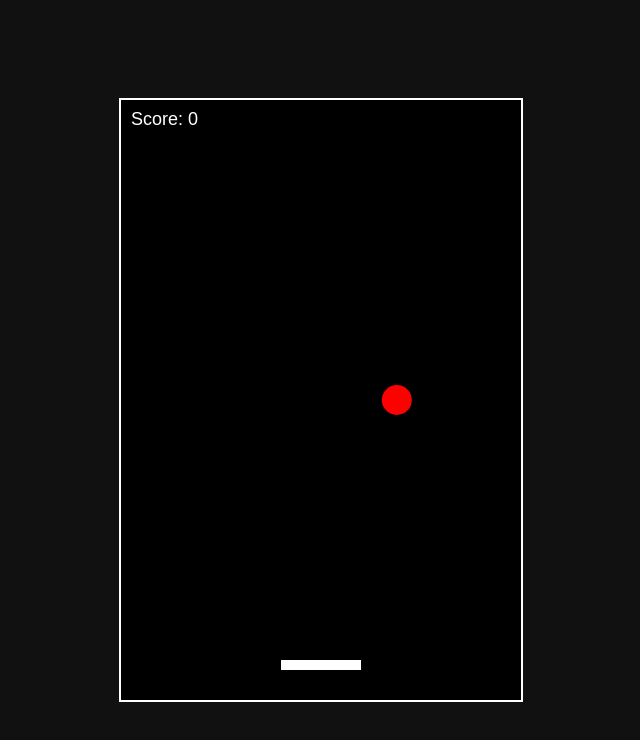
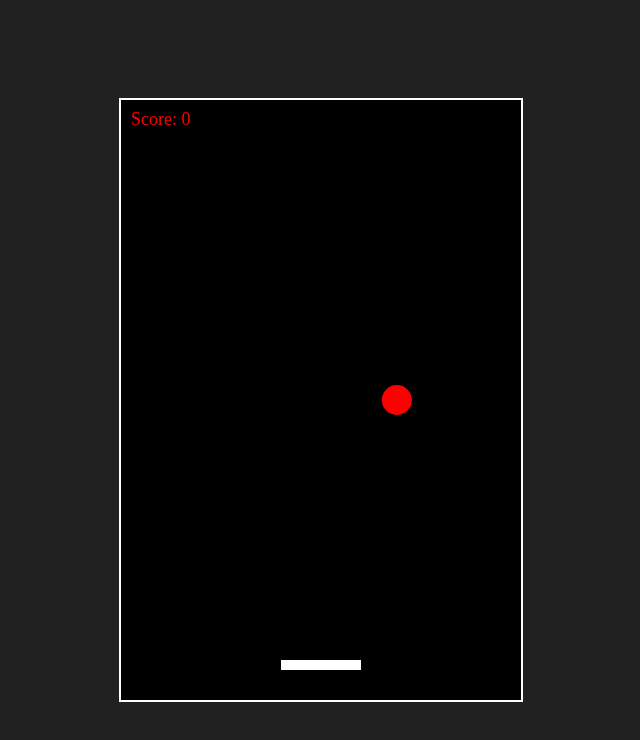
Before and after one commit to AlanaMM06/SemanaTec-Progra, a plain HTML site: page catchtheball/index.html in a window 1280 px wide. Shown: the whole page, without its empty margins (319-959 px from the left). Drawn offline with Linux system fonts and the light colour scheme.

Commit message:
Estilo de contador

```diff
--- a/catchtheball/script.js
+++ b/catchtheball/script.js
@@ -86,8 +86,8 @@ function draw() {
   ctx.fillRect(catcher.x, catcher.y, catcher.width, catcher.height);
 
   // Dibuja el score
-  ctx.fillStyle = "white";
-  ctx.font = "18px Arial";
+  ctx.fillStyle = "red";
+  ctx.font = "18px Gore";
   ctx.fillText("Score: " + score, 10, 25);
 }
 
--- a/catchtheball/style.css
+++ b/catchtheball/style.css
@@ -1,6 +1,6 @@
 body {
   margin: 0;
-  background: #111;
+  background: #212121;
   display: flex;
   justify-content: center;
   align-items: center;
```
